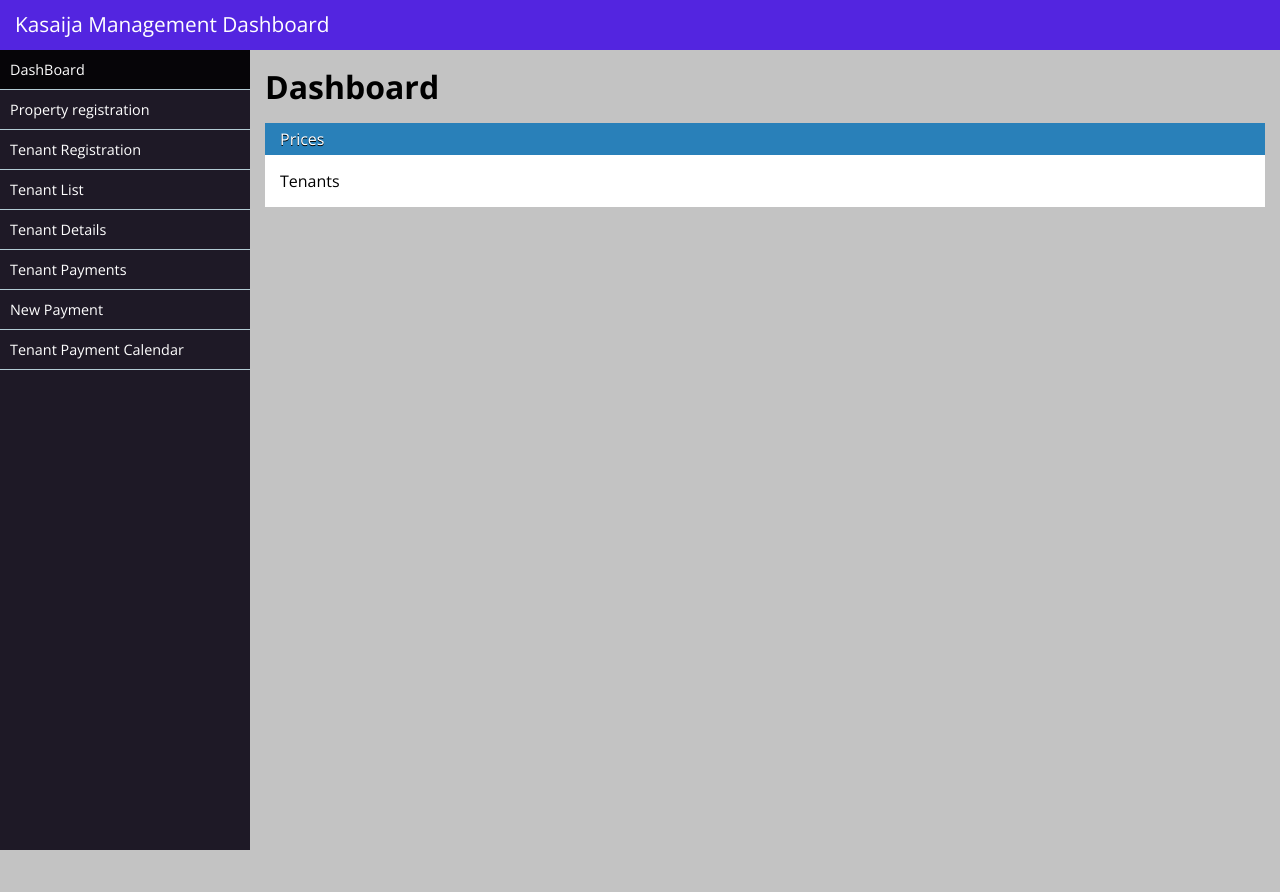
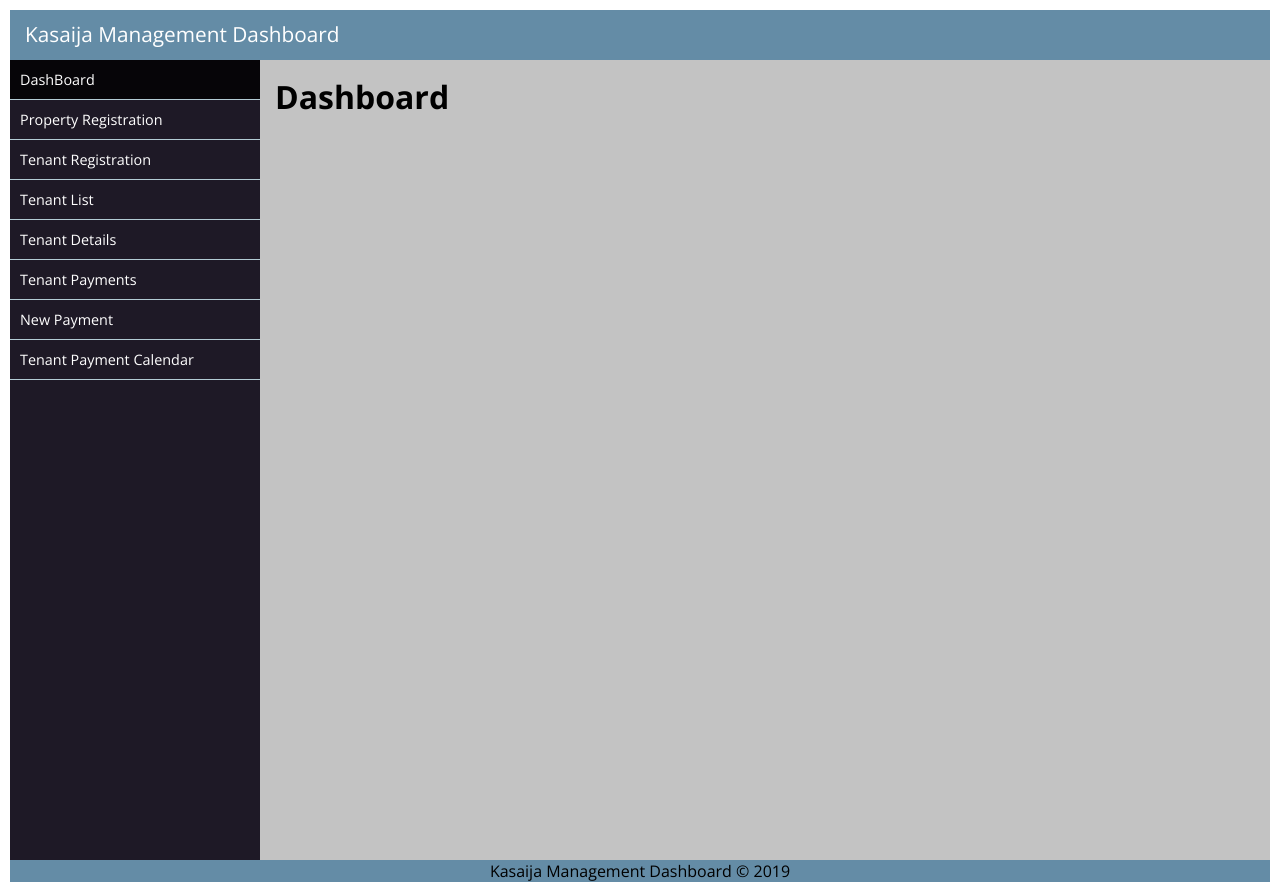
Before and after one commit to kisinad/Kasaija-management-dashboard, a PHP site: page / in a window 1280 px wide. Before the commit the page ends 850 px from the top, so only its background shows below. Run offline with PHP 8.4, Linux system fonts and the light colour scheme.

Commit message:
edited css, index & js files

```diff
--- a/css/styles.css
+++ b/css/styles.css
@@ -14,7 +14,7 @@ a {
 div#header{
 	width: 100%;
 	height: 50px;
-	background-color: #5325E0;
+	background-color: #648ca6;
 	margin: 0 auto;
 }
 .logo {
@@ -59,7 +59,7 @@ ul#nav li a {
 	border-bottom: 1px solid #B2CBD4;
 }
 ul#nav li a:hover {
-	background-color: #006600;
+	background-color: #72c4e1;
 	color: #fff;
 }
 ul#nav li a.selected{
@@ -81,3 +81,21 @@ div#box .box-panel{
 	padding: 15px;
 	background-color: #fff;
 }
+.footer {
+  grid-area: footer;
+  background-color: #648ca6;
+  text-align: center;
+
+}
+.grid-container {
+	padding: 10px;
+	display: block;
+
+  /*grid-template-columns: 240px 1fr;*/
+  /*grid-template-rows: 50px 1fr 50px;*/
+/*  grid-template-areas:
+    "sidenav header"
+    "sidenav main"
+    "sidenav footer";
+  height: 100vh;*/
+}
--- a/index.html
+++ b/index.html
@@ -5,8 +5,10 @@
 	<title>Kasaija Management Dashboard</title>
 	<link rel="stylesheet" type="text/css" href="css/styles.css" />
 	<script type="text/javascript" src="js/jquery-3.4.1.js"></script>
+	<script type="text/javascript" src="js/main.js"></script>
 </head>
 <body>
+	<div class="grid-container">
 		<div id="header">
 			<div class="logo">
 				<a href="#">Kasaija Management Dashboard</a>
@@ -16,7 +18,7 @@
 		<div class="sidebar">
 			<ul id="nav">
 				<li><a class="selected" href="#">DashBoard</a></li>
-				<li><a href="registration_form">Property registration</a></li>
+				<li><a href="#" id="reg"> Property Registration</a></li>
 				<li><a href="#">Tenant Registration</a></li>
 				<li><a href="#">Tenant List</a></li>
 				<li><a href="#">Tenant Details</a></li>
@@ -29,11 +31,15 @@
 		<div class="content">
 			<h1>Dashboard</h1>
 
-			<div id="box">
-				<div class="box-top">Prices</div>
-				<div class="box-panel">Tenants</div>
+			<!-- <div id="box">
+				<div class="box-top"></div>
+				<div class="box-panel"></div>
+			</div> -->
 		</div>
+
 		</div>
+		<footer class="footer"> Kasaija Management Dashboard &copy; 2019</footer>
 	</div>
+
 </body>
 </html>
--- a/js/main.js
+++ b/js/main.js
@@ -0,0 +1,26 @@
+$(document).ready(function(){
+
+   // $('#reg').load("registration_form.html");
+   $("#reg").click(function(e){
+   	 e.preventDefault();
+   	 // let titles = $(".form-header").html()
+   	 // $(".content h1").html(titles)
+    $(".content").load("registration_form.html");
+
+  });
+
+
+// $('#menubar').attr('href').click(function(e){
+//             e.preventDefault();
+//             $('#userpersonal').load("http://localhost/user/web/personal/index");
+//             });
+
+// $(function(){
+//     $("#reg li a").click(function(e){
+//     	e.preventDefault(); //To prevent the default anchor tag behaviour
+//         var url = this.href;
+//         $(".main").load("registration_form.html");
+//     });
+// });
+
+});
--- a/registration_form.html
+++ b/registration_form.html
@@ -15,6 +15,8 @@
 <link type="text/css" media="print" rel="stylesheet" href="https://cdn.jotfor.ms/css/printForm.css?3.3.11981" />
 <link type="text/css" rel="stylesheet" href="https://cdn.jotfor.ms/css/styles/nova.css?3.3.11981" />
 <link type="text/css" rel="stylesheet" href="https://cdn.jotfor.ms/themes/CSS/566a91c2977cdfcd478b4567.css?themeRevisionID=5cf39fbd544a5401541a4081"/>
+<link rel="stylesheet" type="text/css" href="css/styles.css">
+
 <style type="text/css">
     .form-label-left{
         width:150px;
```
Lines whose indentation alone changed are shown as unchanged.
